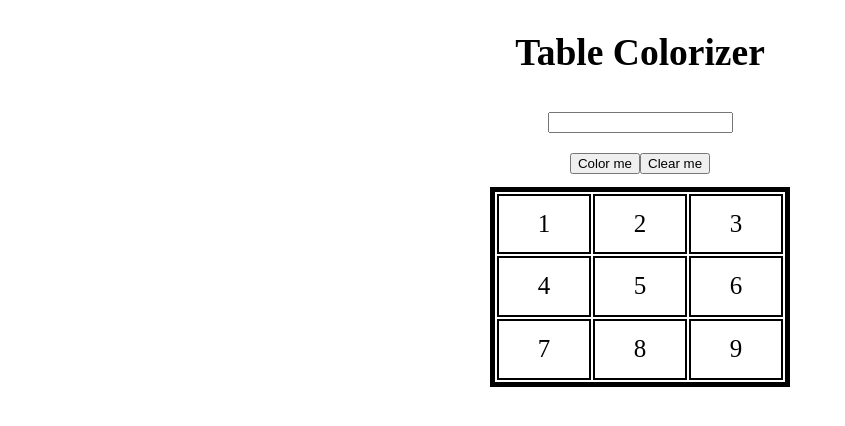
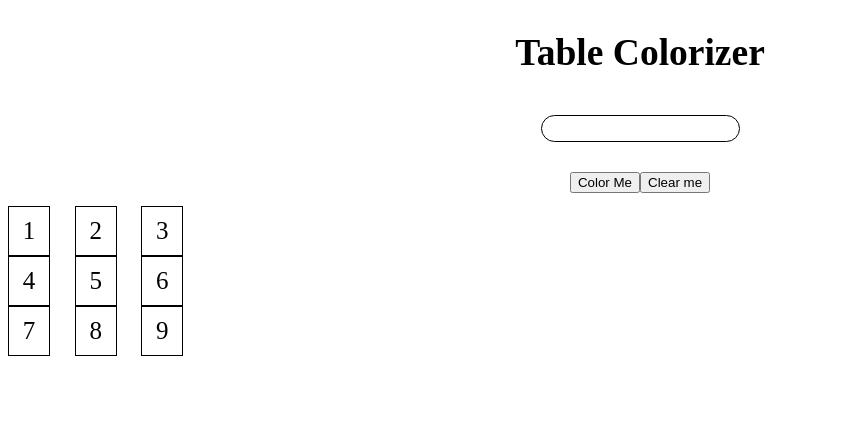
Before and after one commit to sarb001/Frontend-mini, a React (Vite) app: page / in a window 1280 px wide. Shown: the top 426 px of the page, without its empty margins (0-845 px from the left). Built offline with nearby package versions, Linux system fonts and the light colour scheme.

Commit message:
tablecolorizer working

```diff
--- a/src/Components/TableColoriser.css
+++ b/src/Components/TableColoriser.css
@@ -1,4 +1,4 @@
-table{
+/* table{
     border: 5px solid black;
     width: 300px;
     height: 200px;
@@ -7,4 +7,52 @@ tr,td{
     border: 2px solid black;
     width: 80px;
 
+} */
+.color {
+    display: flex;
+    flex-direction: column;
+    align-items: center;
+    justify-content: center;
+    margin: auto;
 }
+
+form.form {
+    display: flex;
+    flex-direction: column;
+    align-items: center;
+    justify-content: space-around;
+    height: 70px;
+}
+
+.containers {
+    display: grid;
+    grid-template-columns: 1fr 1fr 1fr;
+    justify-content: center;
+    width: 90%;
+    max-width: 200px;
+    margin-top: 10px;
+}
+
+.container {
+    width: 30%;
+    padding: 10px;
+    text-align: center;
+    border: 1px solid black;
+}
+
+.containerColor {
+    width: 30%;
+    padding: 10px;
+    color: white;
+    text-align: center;
+    background-color: rgb(255, 3, 3);
+    border: 1px solid black;
+}
+
+.numberInput {
+    height: 25px;
+    padding: 0 10px;
+    margin: 10px 0;
+    border: 1px solid black;
+    border-radius: 15px;
+}
--- a/src/Components/TableColoriser.jsx
+++ b/src/Components/TableColoriser.jsx
@@ -1,33 +1,39 @@
-import React from 'react'
+import React, { useRef, useState } from 'react'
 import './TableColoriser.css';
+const  length = 9;
+const numberList = Array.from(new Array(length) , (_,i) => i);
 
 const TableColoriser = () => {
+
+     const [colorArray,setcolorArray] = useState([]);
+     const colRef = useRef();
+
+     const oncolorme = (e) => {
+        e.preventDefault();
+        if(colorArray.indexOf(parseInt(colRef.current.value)) === -1)
+        {
+            setcolorArray((prev) => [...prev ,parseInt(colRef.current.value)]);
+        }
+     }
+
   return (
     <>
           <h2> Table Colorizer  </h2>
-          <div> <input type = "number"  /> </div>
-          <div style = {{margin:'1%'}}>  <button> Color me </button>
-                 <button> Clear me  </button>
-          </div>
-        <div className="table-colorizer" style = {{display:'flex',justifyContent:'center',cursor:'pointer'}}>
-            <table>
-                <tr>
-                    <td> 1 </td>
-                    <td> 2 </td>
-                    <td> 3 </td>
-                </tr>
-                <tr>
-                    <td> 4 </td>
-                    <td> 5 </td>
-                    <td> 6 </td>
-                </tr>
-                <tr>
-                    <td> 7 </td>
-                    <td> 8 </td>
-                    <td> 9 </td>
-                </tr>
-            </table>
-        </div>
+                <div> <input type = "number"  className='numberInput' ref = {colRef} /> </div>
+                <div style = {{margin:'1%'}}>
+                   <input  type = "submit" value='Color Me' onClick={oncolorme} />
+                        <button> Clear me  </button>
+                </div>
+
+         <div className='containers'>
+                {numberList.map((e,p) => {
+                    return (
+                        <div  className={colorArray.indexOf(e + 1) !== -1 ? 'containerColor' : 'container'}>
+                         {e+1}
+                        </div>
+                    )
+                    })}
+           </div>
     </>
   )
 }
```
